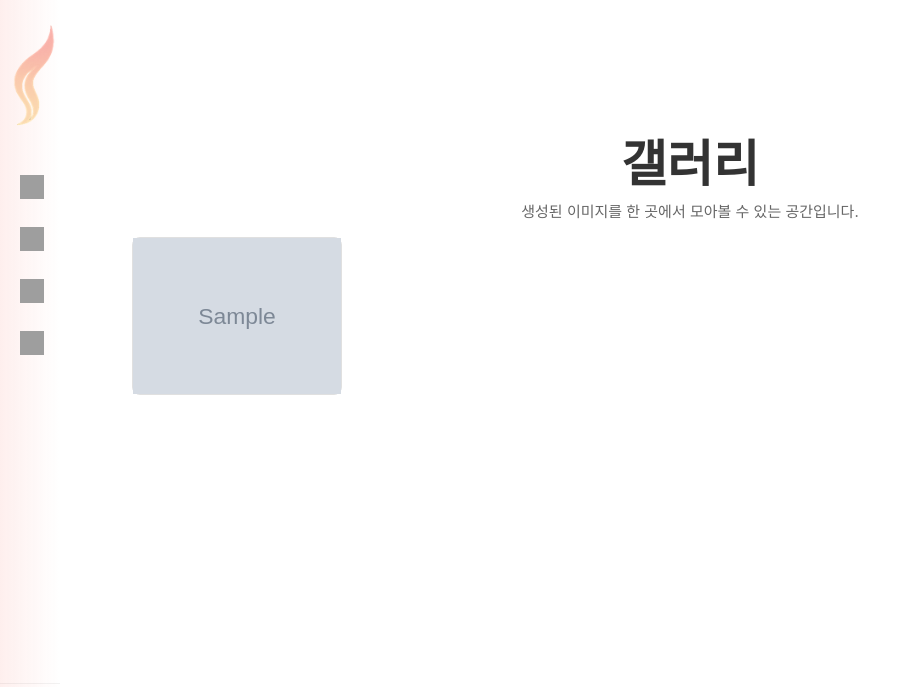
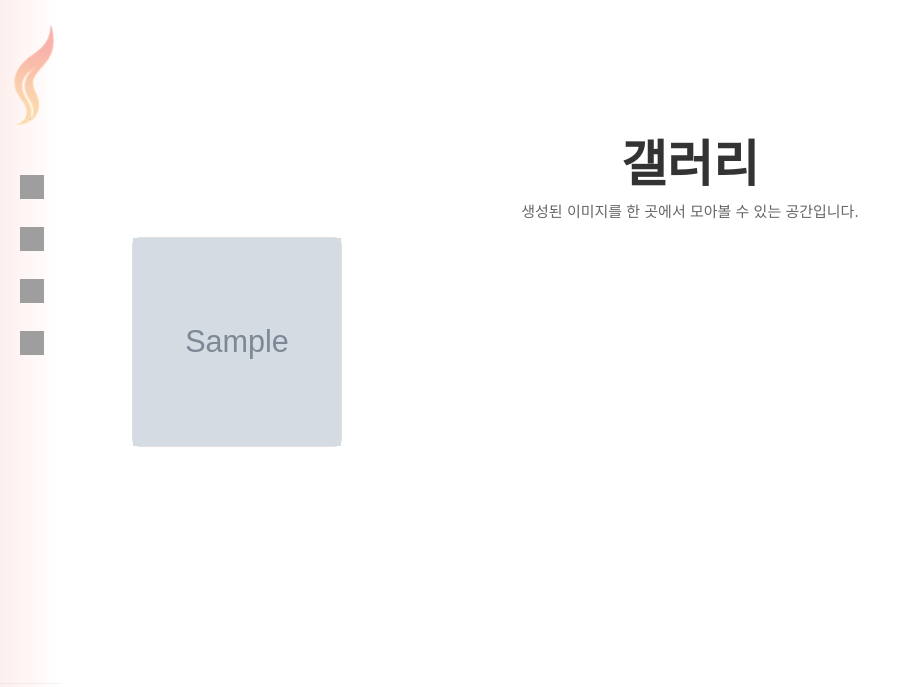
Before and after one commit to HairstyleLab/hairstyle-is-all-you-need-web, a Django app: page /main/gallery/ in a window 1280 px wide. Shown: the top 687 px of the page, without its empty margins (0-907 px from the left). Run offline with Django 5.2, Linux system fonts and the light colour scheme; a user stored in the database is signed in; tables that the repository leaves empty hold one stand-in row (values such as "Sample post"); grey boxes marked "Sample" are stand-in pictures; data that the repository does not hold is empty; grey boxes are pictures that could not be loaded.

Commit message:
fix: modify gallery image size

```diff
--- a/static/css/gallery.css
+++ b/static/css/gallery.css
@@ -105,6 +105,7 @@
   border-radius: 8px;
   border: 1px solid #e0e0e0;
   background-color: #f7f7f7;
+  aspect-ratio: 1 / 1;
 }
 
 /* 기존 gallery-image 스타일이 있다면 그대로 두고, 없으면 아래처럼 사용 */
@@ -112,7 +113,7 @@
   display: block;
   width: 100%;
   height: 100%;
-  max-height: 220px;
+  /* max-height: 220px; */
   object-fit: cover;
   transition: transform 0.2s ease;
 }
```
